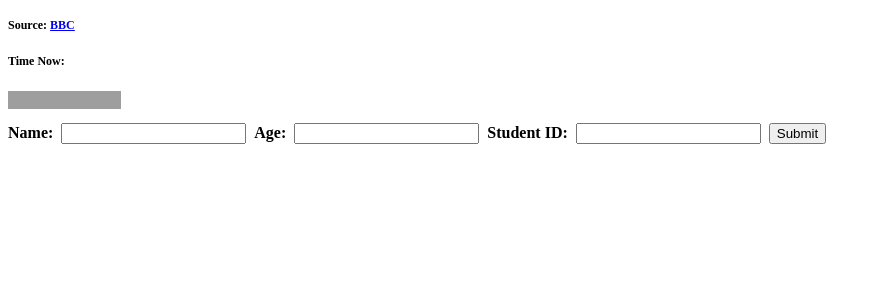
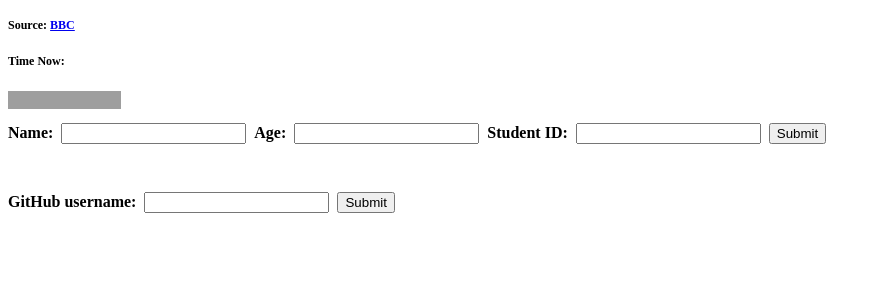
Before and after one commit to brian-mak/SSE-lab2, a Flask app: page / in a window 1280 px wide. Shown: the part 279-579 px from the top of the page, without its empty margins (0-881 px from the left). Run offline with Flask 3, Linux system fonts and the light colour scheme; grey boxes are pictures that could not be loaded.

Commit message:
github field

```diff
--- a/api/app.py
+++ b/api/app.py
@@ -17,6 +17,12 @@ def submit():
     return render_template("hello.html", name=input_name,
                            age=input_age, another_age=output_age,
                            student_id=input_studentid)
+
+
+@app.route("/git_submit", methods=["POST"])
+def git_submit():
+    input_username = request.form.get("git_username")
+    return render_template("newpage.html", username=input_username)
 
 
 def process_query(query):
--- a/api/templates/index.html
+++ b/api/templates/index.html
@@ -23,5 +23,13 @@
 
 		<div id="countdown" style="font-size:75%;"></div>
 
+		<form action="/git_submit" method="post">
+
+			<label for="namefield" style="font-size:50%;">GitHub username:</label>
+			<input type="text" id="namefield" name="git_username">
+			<input type="submit" value="Submit">
+			</form>
+
+
  </body>
 </html>
```
